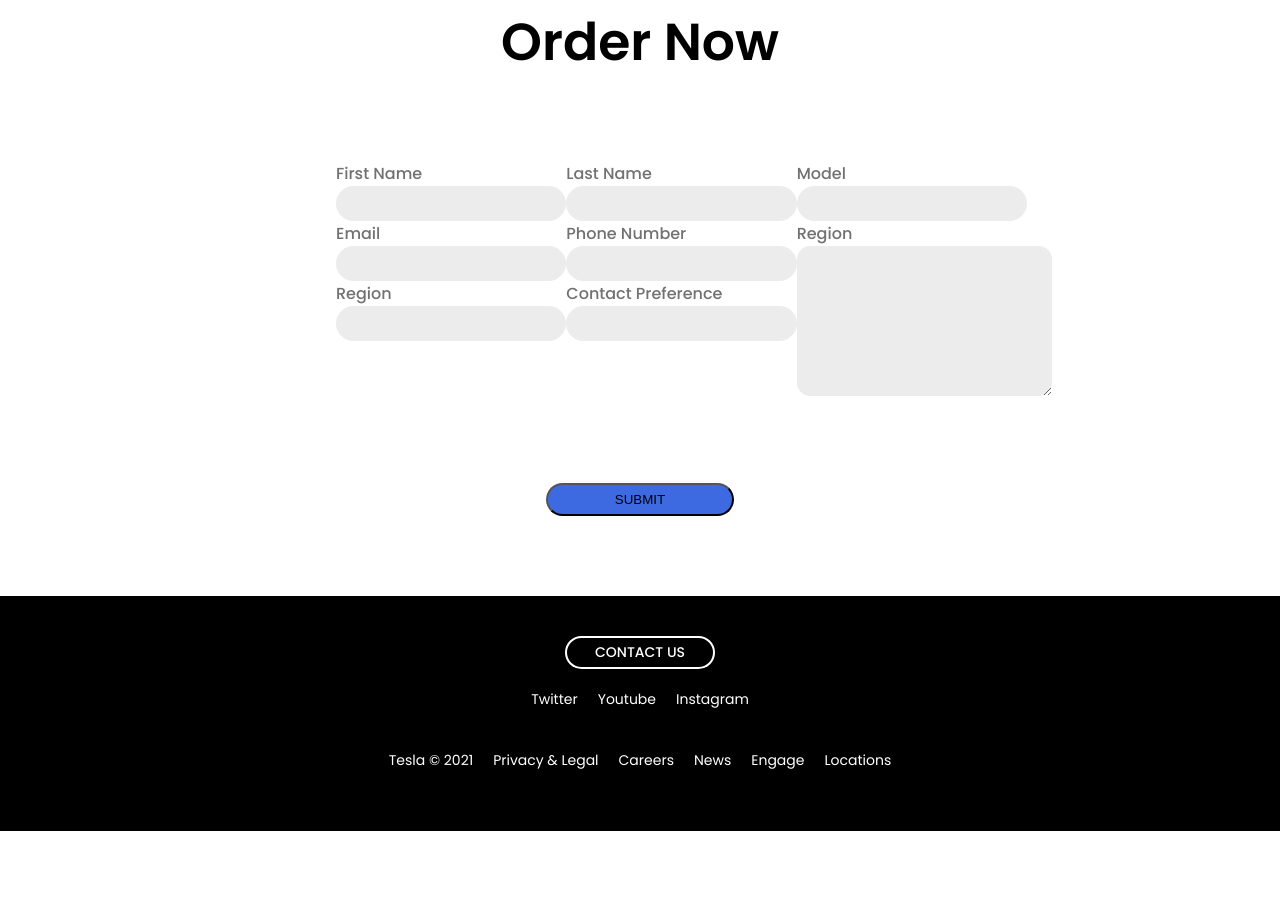
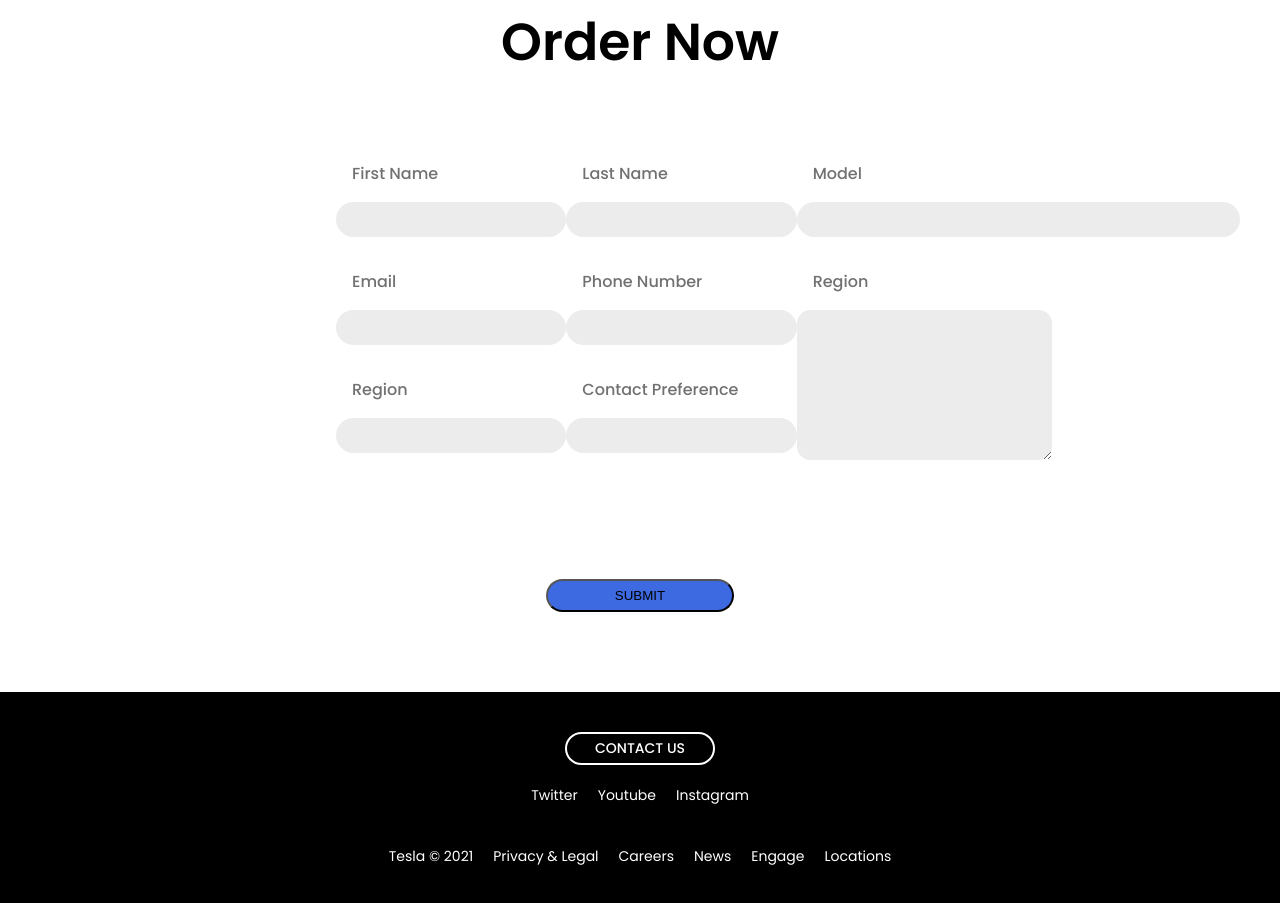
Before and after one commit to xlHenshin/Parcial1_WEB, a plain HTML site: page html/index.html in a window 1280 px wide. Shown: the part 2128-3031 px from the top of the page. Before the commit the page ends 2959 px from the top, so only its background shows below. Drawn offline with Linux system fonts and the light colour scheme.

Commit message:
Form style and some attempts

```diff
--- a/css/index.css
+++ b/css/index.css
@@ -241,6 +241,17 @@ p{
     font-size: 1em;
     font-weight: 500;
     color: #717171;
+    padding-bottom: 1em;
+    padding-left: 1em;
+}
+
+.modelinput{
+    border: none;
+    background: #ECECEC;
+    padding: 0.75em;
+    padding-left: 10em;
+    padding-right: 10em;
+    border-radius: 3.75em;
 }
 
 .textinput{
@@ -267,8 +278,12 @@ p{
     border-radius: 3.75em;
 }
 
+.form__item{
+    height: 100%;
+    padding-bottom: 2em;
+}
+
 .form__firstcolumn{
-
 }
 
 .form__secondcolumn{
--- a/html/index.html
+++ b/html/index.html
@@ -153,7 +153,7 @@
                 <div class="form__thirdcolumn">
                     <div class="form__item">
                         <p class="pform">Model</p>
-                        <input type="text" name="" class="textinput">
+                        <input type="text" name="" class="modelinput">
                     </div>
 
                     <div class="form__item">
```
